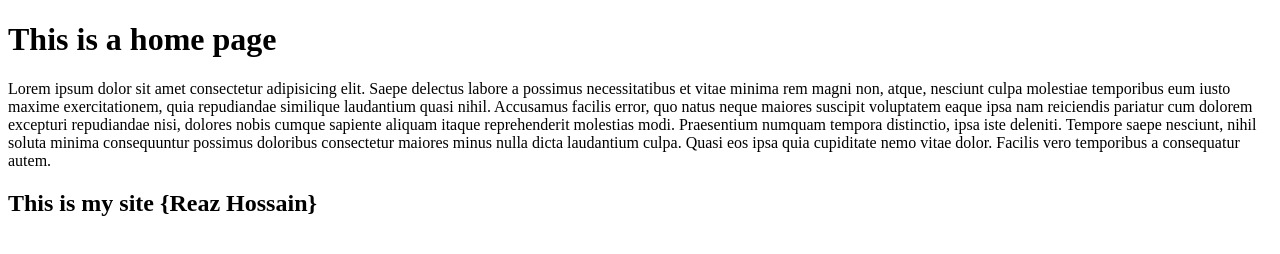
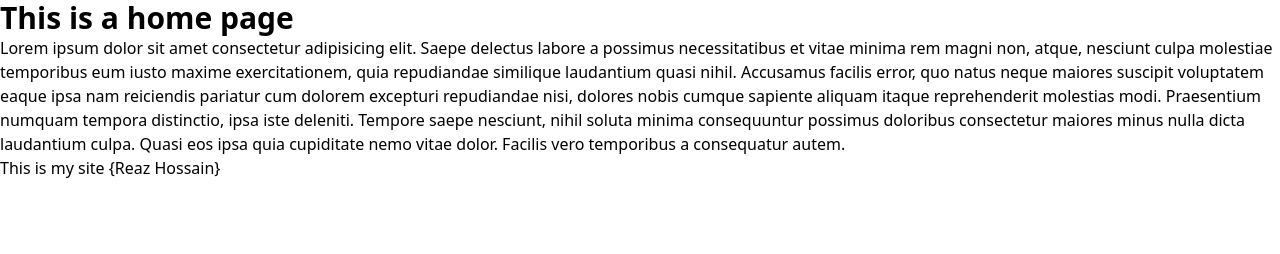
Before and after one commit to md-borno/text-purpose, a plain HTML site: page index.html in a window 1280 px wide. Drawn offline with nearby package versions, Linux system fonts and the light colour scheme.

Commit message:
tailwind cdn

```diff
--- a/index.html
+++ b/index.html
@@ -4,10 +4,11 @@
     <meta charset="UTF-8">
     <meta name="viewport" content="width=device-width, initial-scale=1.0">
     <title>This is a testing documnet</title>
+     <script src="https://cdn.jsdelivr.net/npm/@tailwindcss/browser@4"></script>
 </head>
 <body>
-    <main>
-        <h1>This is a home page</h1>
+    <main >
+        <h1 class="text-3xl font-bold">This is a home page</h1>
         <p>Lorem ipsum dolor sit amet consectetur adipisicing elit. Saepe delectus labore a possimus necessitatibus et vitae minima rem magni non, atque, nesciunt culpa molestiae temporibus eum iusto maxime exercitationem, quia repudiandae similique laudantium quasi nihil. Accusamus facilis error, quo natus neque maiores suscipit voluptatem eaque ipsa nam reiciendis pariatur cum dolorem excepturi repudiandae nisi, dolores nobis cumque sapiente aliquam itaque reprehenderit molestias modi. Praesentium numquam tempora distinctio, ipsa iste deleniti. Tempore saepe nesciunt, nihil soluta minima consequuntur possimus doloribus consectetur maiores minus nulla dicta laudantium culpa. Quasi eos ipsa quia cupiditate nemo vitae dolor. Facilis vero temporibus a consequatur autem.</p>
     </main>
     <footer>
```
Also changed, not shown: style.css (added).
